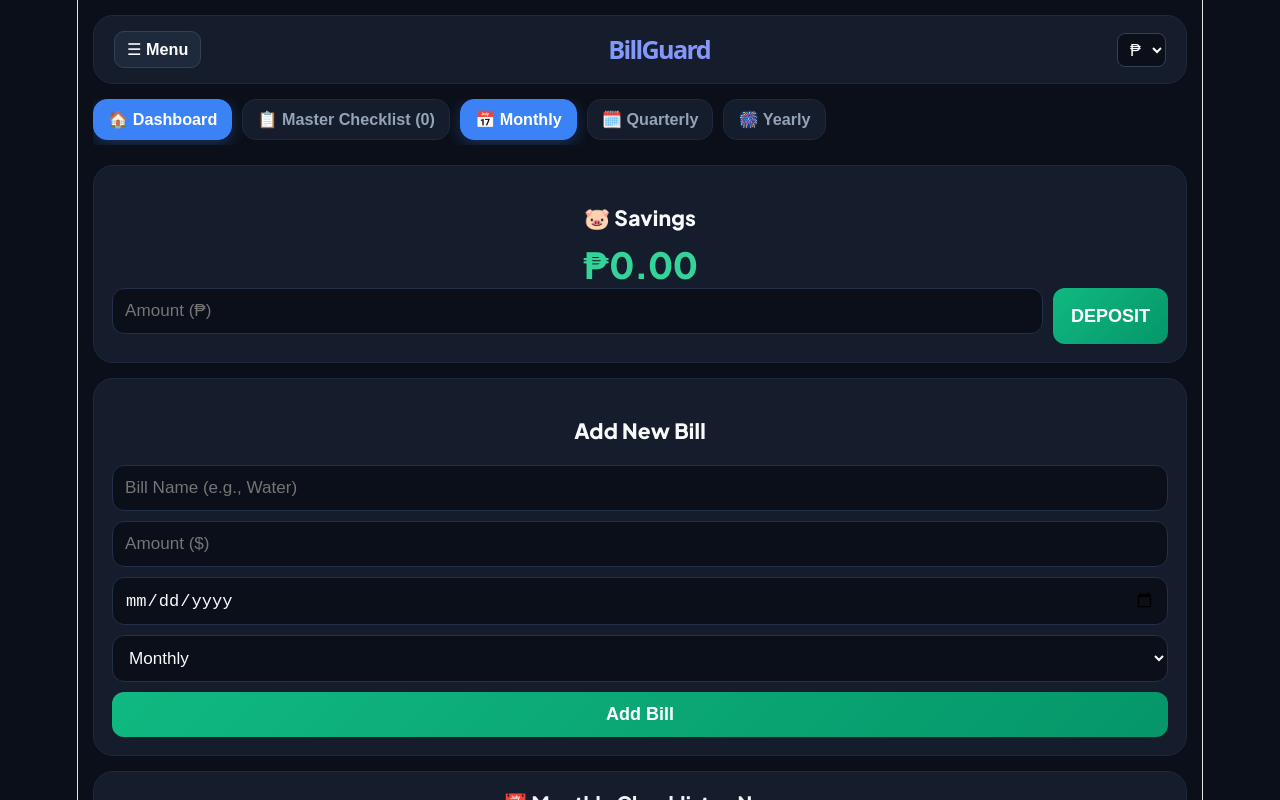
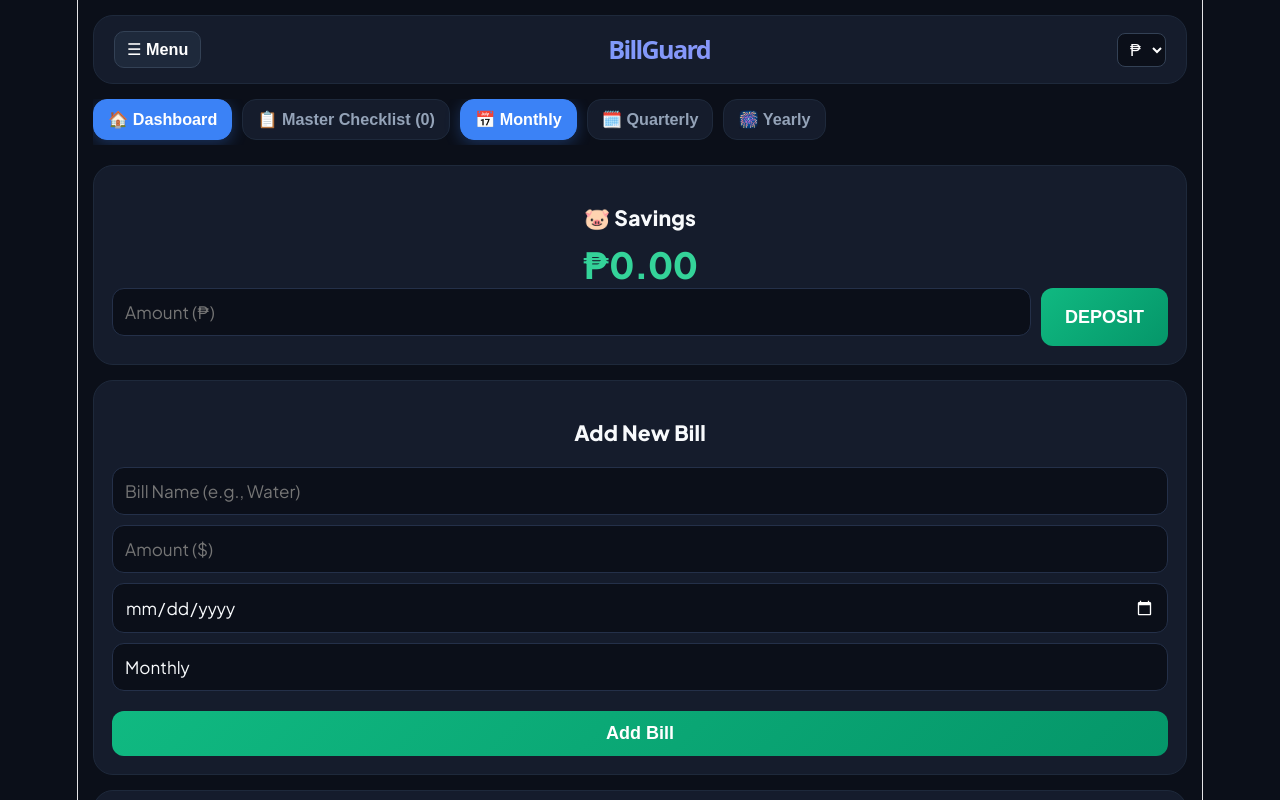
Before and after one commit to swishflex-cyber/billguard, a React (Vite) app: page / in a window 1280 px wide. Shown: the top 800 px of the page. Built offline with nearby package versions, Linux system fonts and the light colour scheme.

Commit message:
Refactor CSS styles for consistency and clarity

```diff
--- a/src/App.css
+++ b/src/App.css
@@ -13,8 +13,8 @@ html, body {
   margin: 0;
   padding: 0;
   width: 100%;
-  max-width: 100vw; /* Forces body to never exceed screen width */
-  overflow-x: hidden !important; /* Kills the white side bar */
+  max-width: 100vw;
+  overflow-x: hidden !important;
   min-height: 100vh;
 }
 
@@ -66,7 +66,7 @@ html, body {
   -webkit-text-fill-color: transparent;
   text-align: center;
   flex-grow: 1;
-  min-width: 0; /* Prevents title from pushing the container */
+  min-width: 0;
   white-space: nowrap;
   overflow: hidden;
   text-overflow: ellipsis;
@@ -84,17 +84,16 @@ html, body {
   flex-shrink: 0;
 }
 
-/* NAV TAB SWITCHER (Dashboard, Checklist, Monthly, etc.) */
+/* NAV TAB SWITCHER */
 .tab-switcher-nav {
   display: flex;
   gap: 10px;
   margin-bottom: 20px;
-  width: 100%;
-  max-width: 100%;
-  overflow-x: auto; /* Allows scrolling inside the tab area only */
+  overflow-x: auto;
   flex-wrap: nowrap;
   scrollbar-width: none;
   padding-bottom: 5px;
+  width: 100%;
 }
 .tab-switcher-nav::-webkit-scrollbar { display: none; }
 
@@ -124,11 +123,10 @@ html, body {
   display: flex;
   gap: 6px;
   margin-bottom: 15px;
-  width: 100%;
-  max-width: 100%;
   overflow-x: auto;
   padding-bottom: 5px;
   scrollbar-width: none;
+  width: 100%;
 }
 .month-tab-row::-webkit-scrollbar { display: none; }
 
@@ -190,18 +188,33 @@ html, body {
 .savings-form input {
   flex: 1;
   min-width: 100px;
+  padding: 12px;
+  margin-bottom: 10px;
+  background: #0b0f19;
+  border: 1px solid #243049;
+  border-radius: 12px;
+  color: #f8fafc;
+  font-size: 0.95rem;
+  box-sizing: border-box;
+  font-family: inherit;
 }
 
-.savings-form button, button.deposit-btn {
+/* DEPOSIT BUTTON - EXTRA SPECIFIC so it's never grayed out */
+.savings-form button[type="submit"],
+.savings-form button.deposit-btn,
+button.deposit-btn {
   background: linear-gradient(135deg, #10b981 0%, #059669 100%) !important;
-  color: white !important;
+  color: #ffffff !important;
   border: none !important;
   border-radius: 12px !important;
-  padding: 12px 18px !important;
+  padding: 12px 24px !important;
   font-size: 1rem !important;
   font-weight: 900 !important;
   cursor: pointer !important;
-  flex-shrink: 0;
+  flex-shrink: 0 !important;
+  min-width: 120px !important;
+  opacity: 1 !important;
+  pointer-events: auto !important;
 }
 
 /* FORM INPUTS */
@@ -211,7 +224,7 @@ html, body {
   width: 100%;
 }
 
-input, select {
+.bill-form input {
   width: 100%;
   max-width: 100%;
   padding: 12px;
@@ -222,6 +235,48 @@ input, select {
   color: #f8fafc;
   font-size: 0.95rem;
   box-sizing: border-box;
+  font-family: inherit;
+}
+
+.bill-form input[type="date"] {
+  width: 100%;
+  max-width: 100%;
+  padding: 12px;
+  margin-bottom: 10px;
+  background: #0b0f19;
+  border: 1px solid #243049;
+  border-radius: 12px;
+  color: #f8fafc;
+  font-size: 0.95rem;
+  box-sizing: border-box;
+  font-family: inherit;
+}
+
+.bill-form input[type="date"]::-webkit-calendar-picker-indicator {
+  filter: invert(1);
+  cursor: pointer;
+}
+
+.bill-form select {
+  width: 100%;
+  padding: 12px;
+  margin-bottom: 10px;
+  background: #0b0f19;
+  border: 1px solid #243049;
+  border-radius: 12px;
+  color: #f8fafc;
+  font-size: 0.95rem;
+  box-sizing: border-box;
+  appearance: none;
+  -webkit-appearance: none;
+  -moz-appearance: none;
+  font-family: inherit;
+}
+
+.bill-form input:focus,
+.bill-form select:focus {
+  outline: 2px solid #3b82f6;
+  outline-offset: 2px;
 }
 
 .bill-form button {
@@ -234,6 +289,7 @@ input, select {
   font-size: 1rem;
   width: 100%;
   cursor: pointer;
+  margin-top: 10px;
 }
 
 /* LIST ITEMS & SMALLER DEL/PAID BUTTONS */
@@ -259,7 +315,6 @@ input, select {
   box-sizing: border-box;
 }
 
-/* DELETE & PAID BUTTONS */
 .huge-action-btn {
   height: 45px;
   width: 55px;
```
